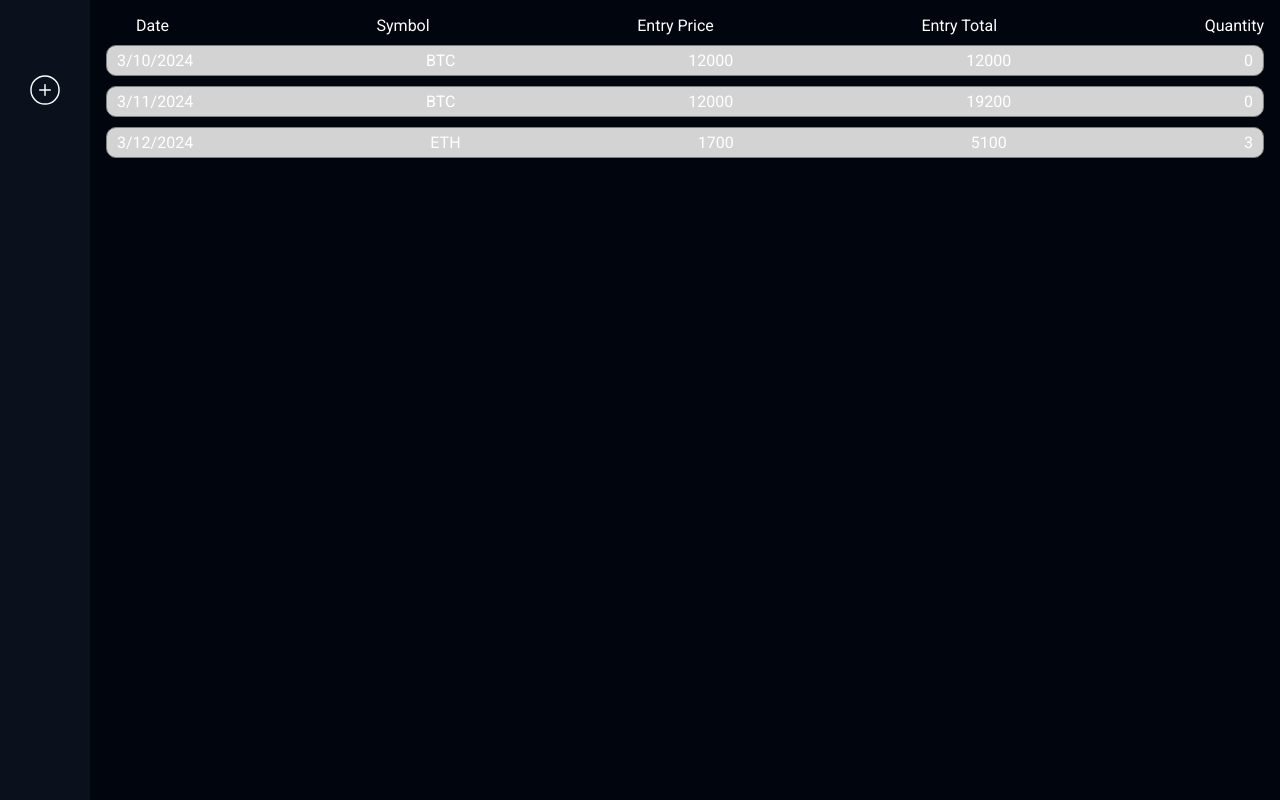
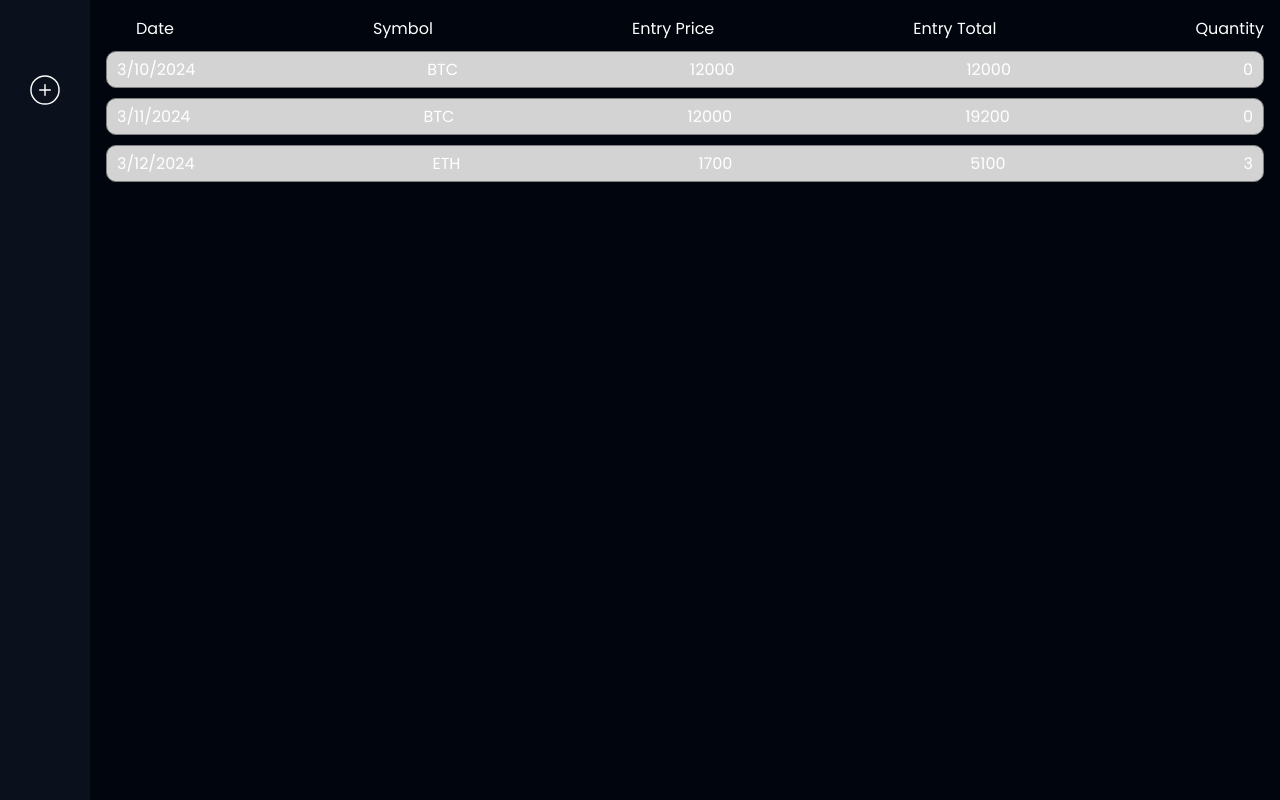
Before and after one commit to flipjorge/trading-journal-react, a React (Vite) app: page / in a window 1280 px wide. Built offline with nearby package versions, Linux system fonts and the light colour scheme.

Commit message:
Update fonts

```diff
--- a/index.html
+++ b/index.html
@@ -3,7 +3,7 @@
   <head>
     <meta charset="UTF-8" />
     <link rel="icon" type="image/svg+xml" href="/vite.svg" />
-    <link rel="stylesheet" href="https://fonts.googleapis.com/css2?family=Roboto&display=swap">
+    <link href="https://fonts.googleapis.com/css2?family=Poppins:wght@400;600&display=swap" rel="stylesheet">
     <meta name="viewport" content="width=device-width, initial-scale=1.0" />
     <title>Trading Journal</title>
   </head>
--- a/src/styles/Global.ts
+++ b/src/styles/Global.ts
@@ -8,7 +8,7 @@ const GlobalStyles = createGlobalStyle`
     }
 
     body, html {
-        font-family: 'Roboto', sans-serif;
+        font-family: 'Poppins', sans-serif;
         overflow: hidden;
     }
 
```
